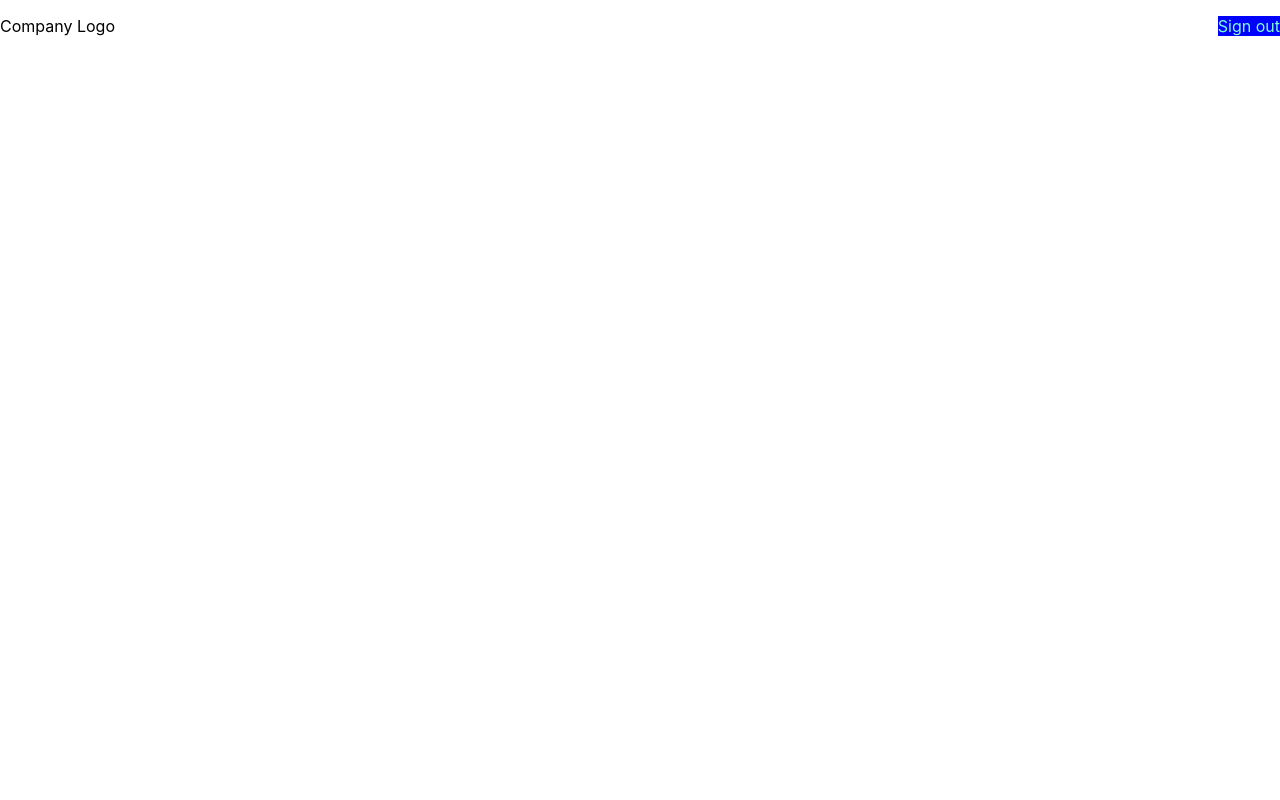
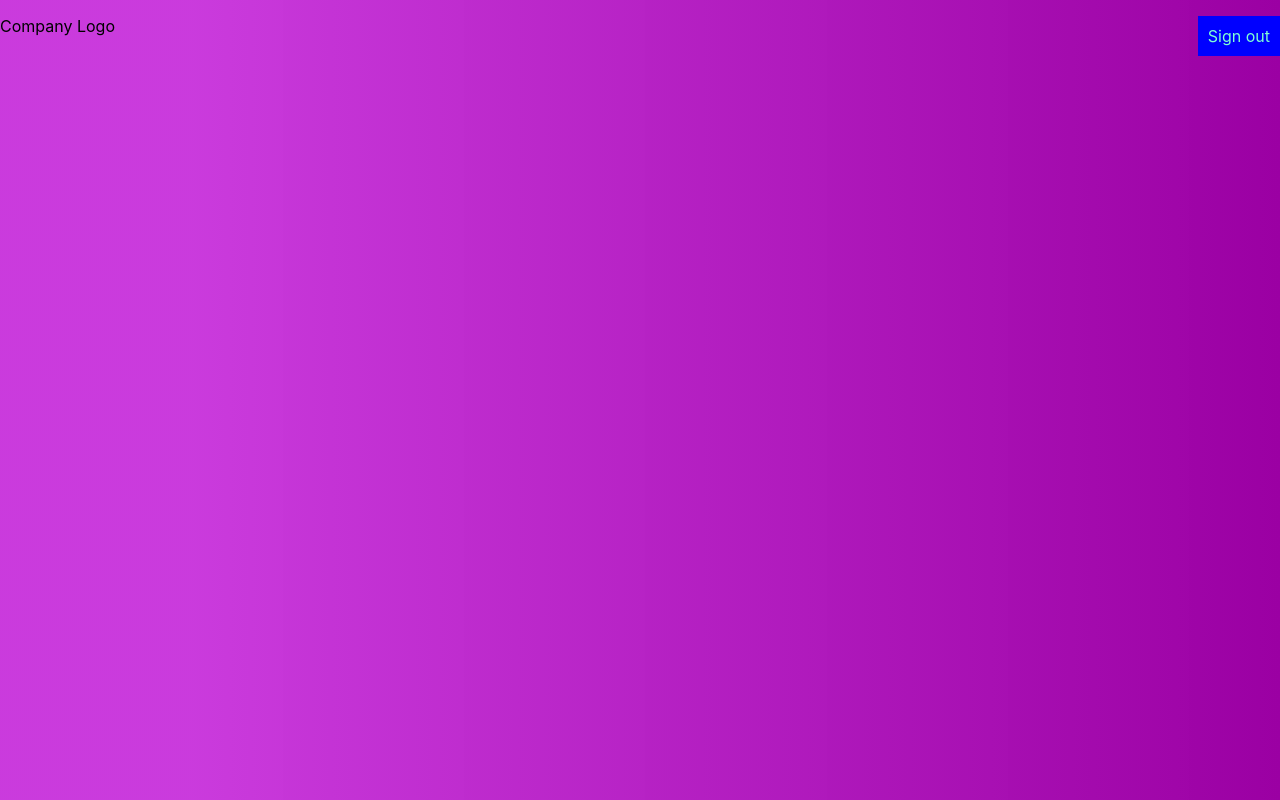
Before and after one commit to teejay327/face-recognition, a React (Create React App) app: page / in a window 1280 px wide. Built offline with nearby package versions, Linux system fonts and the light colour scheme.

Commit message:
Added gradient background

```diff
--- a/src/components/Navigation/Navigation.css
+++ b/src/components/Navigation/Navigation.css
@@ -2,15 +2,17 @@
   display: flex;
   width: auto;
   justify-content: space-between;
+  margin: 0,0,20,0;
 }
 
 .logo {
   display: inline;
 }
 
-.nav {
+.signout-button {
   display: flex;
-  align-self: 'flex-end';
   color: aquamarine;
   background-color: blue;
+  padding: 10px;
+  margin: 0, 40px, 5px, 0;
 }
--- a/src/components/Navigation/Navigation.js
+++ b/src/components/Navigation/Navigation.js
@@ -5,7 +5,7 @@ const Navigation = () => {
   return (
     <nav className='navbar'>
       <p className='logo'>Company Logo</p>
-      <p className='nav'>Sign out</p>
+      <p className='signout-button'>Sign out</p>
     </nav>
   )
 }
--- a/src/index.css
+++ b/src/index.css
@@ -1,5 +1,7 @@
 body {
   margin: 0;
+  background: rgb(191,54,200);
+  background: linear-gradient(90deg, rgba(201,54,220,0.9775443624715511) 15%, rgba(155,0,163,1) 100%, rgba(179,63,206,0.9607376397824755) 70%);
   font-family: -apple-system, BlinkMacSystemFont, 'Segoe UI', 'Roboto', 'Oxygen',
     'Ubuntu', 'Cantarell', 'Fira Sans', 'Droid Sans', 'Helvetica Neue',
     sans-serif;
```
